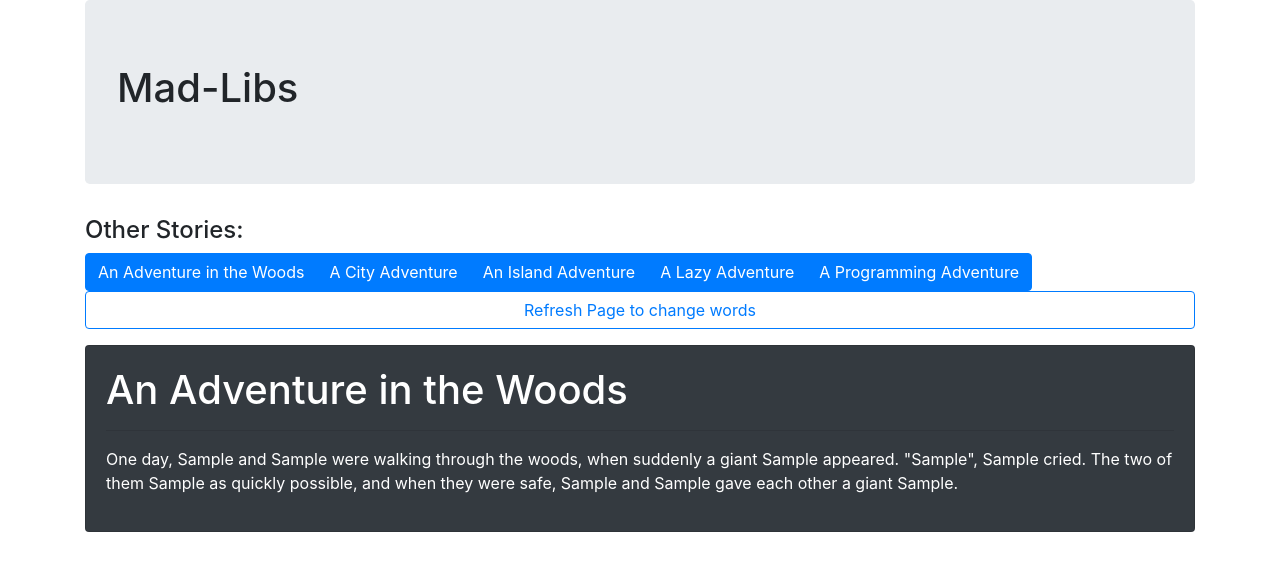
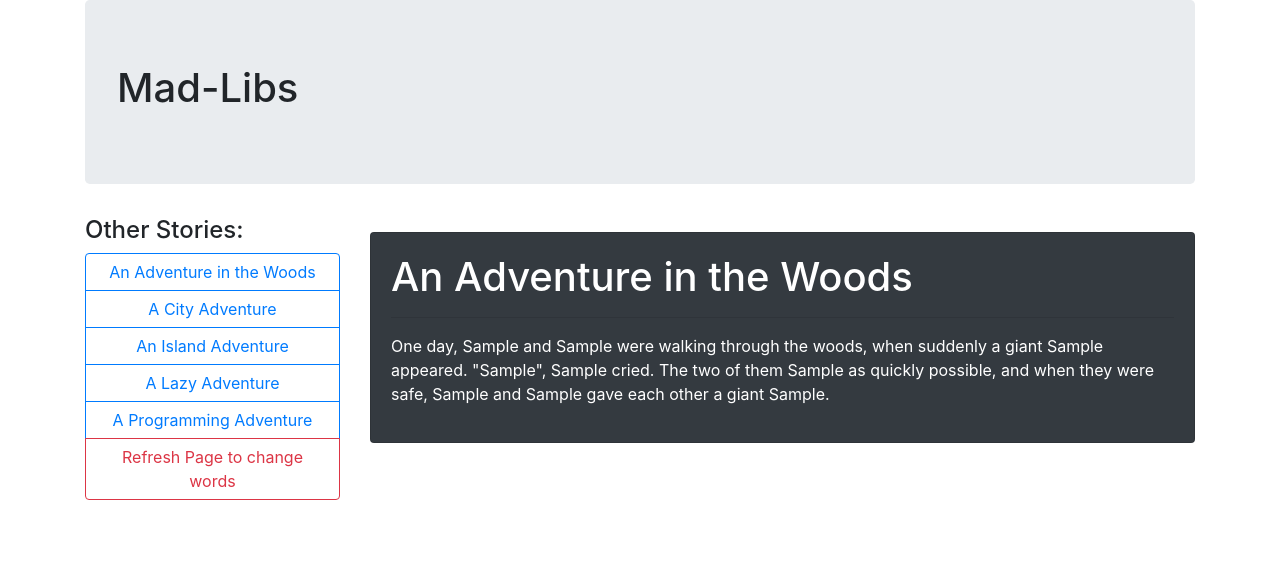
Before and after one commit to Patrick-Dolan/mad-libsV2, a plain HTML site: page index.html in a window 1280 px wide. Both pictures are taken after typing "Sample", "Sample", "Sample", "Sample", "Sample", "Sample" into the empty fields and a click on the button "Show me the story". Drawn offline with Linux system fonts and the light colour scheme.

Commit message:
add columns to story section and refactor code to make columns make more sense. Also made buttons block elements to span parent and refresh page is now inside the btn-group

```diff
--- a/index.html
+++ b/index.html
@@ -12,18 +12,6 @@
     <!-- Jumbotron -->
     <div class="jumbotron">
       <h1>Mad-Libs</h1>
-    </div>
-    <!-- Switch Story section-->
-    <div id="switchStoryGroup">
-      <h4>Other Stories:</h4>
-      <div class="btn-group">
-        <button type="button" class="btn btn-primary" id="story1Switch">An Adventure in the Woods</button>
-        <button type="button" class="btn btn-primary" id="story2Switch">A City Adventure</button>
-        <button type="button" class="btn btn-primary" id="story3Switch">An Island Adventure</button>
-        <button type="button" class="btn btn-primary" id="story4Switch">A Lazy Adventure</button>
-        <button type="button" class="btn btn-primary" id="story5Switch">A Programming Adventure</button>
-      </div>
-      <button type="button" class="btn btn-outline-primary btn-block" id="refreshPageButton">Refresh Page to change words</button>
     </div>
     <!-- Form -->
     <div class="card" id="fullFormSection">
@@ -86,7 +74,24 @@
         </form>
       </div>
     </div>
+    <!-- Story section-->
+    <div class="row">
+      <!-- Switch Story section-->
+      <div class="col-md-3">
+        <div id="switchStoryGroup">
+          <h4>Other Stories:</h4>
+          <div class="btn-group-vertical btn-block">
+            <button type="button" class="btn btn-outline-primary" id="story1Switch">An Adventure in the Woods</button>
+            <button type="button" class="btn btn-outline-primary" id="story2Switch">A City Adventure</button>
+            <button type="button" class="btn btn-outline-primary" id="story3Switch">An Island Adventure</button>
+            <button type="button" class="btn btn-outline-primary" id="story4Switch">A Lazy Adventure</button>
+            <button type="button" class="btn btn-outline-primary" id="story5Switch">A Programming Adventure</button>
+            <button type="button" class="btn btn-outline-danger" id="refreshPageButton">Refresh Page to change words</button>
+          </div>
+        </div>
+      </div>
       <!-- Story Cards -->
+      <div class="col-md-9">
         <div id="story1" class="card bg-dark text-white">
           <div class="card-body">
               <h1 class="card-title">An Adventure in the Woods</h1>
@@ -150,5 +155,7 @@
           </div>
         </div>
       </div>
+    </div>
+  </div>
 </body>
 </html>
```
Lines whose indentation alone changed are shown as unchanged.
